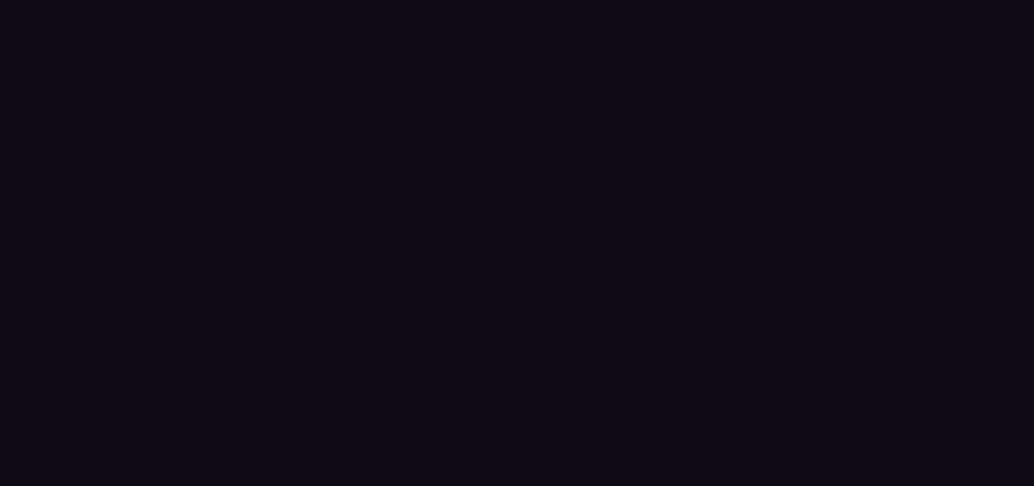
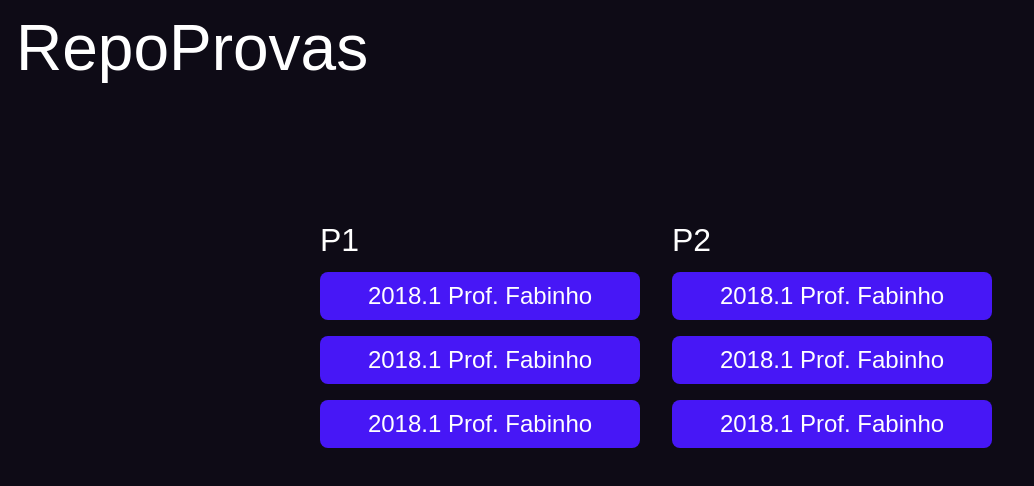
Before and after one commit to hoffmannpaola/repoProvas-front, a React (Create React App) app: page /periodo/eletivas in a window 1280 px wide. Shown: the top 486 px of the page, without its empty margins (0-1034 px from the left). Built offline with nearby package versions, Linux system fonts and the light colour scheme; a web font is replaced by a local one.

Commit message:
Period route created, which leads straight to the tests.

```diff
--- a/src/App.js
+++ b/src/App.js
@@ -7,6 +7,7 @@ import ConsultarProva from "./pages/ConsultarProva";
 import UploadProva from "./pages/UploadProva";
 import Disciplina from "./pages/Disciplina";
 import Professor from "./pages/Professor";
+import Periodo from "./pages/Periodo";
 
 
 
@@ -16,6 +17,7 @@ export default function App() {
       <GlobalStyle />
       <Router>
         <Switch>
+          <Route path="/periodo/:id" exact component={Periodo} />
           <Route path="/professor/:id" exact component={Professor} />
           <Route path="/disciplina/:id" exact component={Disciplina} />
           <Route path="/postar" exact component={UploadProva} />
--- a/src/pages/ConsultarProva.js
+++ b/src/pages/ConsultarProva.js
@@ -4,6 +4,7 @@ import axios from "axios";
 import { useHistory } from "react-router-dom";
 
 import Header from "../components/Header";
+import { killingBlanks } from '../utils/routeFormatting';
 
 export default function ConsultarProva() {
 
@@ -46,38 +47,7 @@ export default function ConsultarProva() {
 
     }, []);
 
-    function killingBlanks(name) {
-        const formatting = name.split(' ');
-        let formatted = '';
 
-        formatting.forEach((element, index) => {
-            if(index === 0){
-                formatted += element;
-
-            } else {
-                formatted += '-'+element;
-
-            }
-
-        });
-
-
-
-        return formatted;
-
-    }
-
-    function removeAccent (text) {
-        text = text.toLowerCase();
-        text = text.replace(new RegExp('[ÁÀÂÃ]','gi'), 'a');
-        text = text.replace(new RegExp('[ÉÈÊ]','gi'), 'e');
-        text = text.replace(new RegExp('[ÍÌÎ]','gi'), 'i');
-        text = text.replace(new RegExp('[ÓÒÔÕ]','gi'), 'o');
-        text = text.replace(new RegExp('[ÚÙÛ]','gi'), 'u');
-        text = text.replace(new RegExp('[Ç]','gi'), 'c');
-
-        return text;
-    }
 
 
     function fromIdToName(choice) {
--- a/src/pages/Disciplina.js
+++ b/src/pages/Disciplina.js
@@ -4,10 +4,15 @@ import { useHistory, useLocation  } from "react-router-dom";
 import styled from "styled-components";
 
 import Header from "../components/Header";
+import { killingBlanks } from '../utils/routeFormatting';
 
 
 export default function Disciplina(props) {
     const subject = props.location.state;
+    const {id} = useParams();
+    console.log(id)
+
+    const history = useHistory();
 
     const periodos = [
         {id: 1, nome: "1º Semestre"},
@@ -34,19 +39,22 @@ export default function Disciplina(props) {
 
     }
 
+    function changePage(item) {
+        const newItem = killingBlanks(item)
 
+        history.push(`/periodo/${newItem}`)
 
-
+    }
 
     // const request = axios.post(`http://localhost:3000/`, {}, {subject});
 
     // request.then(({data}) => {
-        //     history.push(`/lalala/${toSearch}`)
+
     // });
 
     // request.catch( () => {
-        //      alert("Não foi possivel realizar esta busca!");
-        //      setButtonEnabled(true);
+    //         alert("Não foi possivel realizar esta busca!");
+    //         setButtonEnabled(true);
 
     // });
 
@@ -59,6 +67,7 @@ export default function Disciplina(props) {
 
             {listPeriodos.map((item) => (
                 <div
+                    onClick={ changePage(item) }
                     className="periodo"
                     key={item}
                     value={item}>
--- /dev/null
+++ b/src/pages/Periodo.js
@@ -0,0 +1,84 @@
+import React from "react";
+import styled from "styled-components";
+import { useHistory } from "react-router-dom";
+
+import Header from "../components/Header";
+
+
+
+export default function Periodo() {
+
+    //buscar provas por periodo e separar por categoria
+
+    return (
+        <>
+        <Header />
+        <ContainerBox>
+            <div className="boxProvas">
+                <h2>P1</h2>
+                <li>2018.1 Prof. Fabinho</li>
+                <li>2018.1 Prof. Fabinho</li>
+                <li>2018.1 Prof. Fabinho</li>
+
+            </div>
+
+            <div className="boxProvas">
+                <h2>P2</h2>
+                <li>2018.1 Prof. Fabinho</li>
+                <li>2018.1 Prof. Fabinho</li>
+                <li>2018.1 Prof. Fabinho</li>
+
+            </div>
+
+
+        </ContainerBox>
+
+        </>
+    )
+}
+
+const ContainerBox = styled.div `
+    width: 100%;
+    padding: 1rem;
+    display: flex;
+    justify-content: center;
+    align-items: center;
+    margin-top: 7rem;
+
+    .boxProvas {
+        margin-left: 2rem;
+        h2 {
+            font-size: 2rem;
+            margin-bottom: 1rem;
+        }
+        li {
+            display: flex;
+            justify-content: center;
+            align-items: center;
+            width: 20rem;
+            height: 3rem;
+            background: #4717F6;
+            border: none;
+            border-radius: 0.5rem;
+            font-size: 1.5rem;
+            margin-top: 1rem;
+            list-style-type: none;
+            font-size: 1.5rem;
+            margin-bottom: 1rem;
+        }
+
+    }
+
+    @media (max-width: 800px) {
+        flex-direction: column;
+        margin-top: 2rem;
+
+        .boxProvas {
+            margin-left: 0;
+            margin-bottom: 1rem;
+
+        }
+    }
+
+
+`
--- /dev/null
+++ b/src/utils/routeFormatting.js
@@ -0,0 +1,37 @@
+export function killingBlanks(name) {
+        const formatting = name.split(' ');
+        let formatted = '';
+
+        formatting.forEach((element, index) => {
+            if(index === 0){
+                const newElement = removeAccent(element)
+
+                formatted += newElement;
+
+            } else {
+                const newElement = removeAccent(element)
+
+                formatted += '-'+newElement;
+
+            }
+
+        });
+
+
+
+        return formatted;
+
+}
+
+function removeAccent (text) {
+        text = text.toLowerCase();
+        text = text.replace(new RegExp('[ÁÀÂÃ]','gi'), 'a');
+        text = text.replace(new RegExp('[ÉÈÊ]','gi'), 'e');
+        text = text.replace(new RegExp('[ÍÌÎ]','gi'), 'i');
+        text = text.replace(new RegExp('[ÓÒÔÕ]','gi'), 'o');
+        text = text.replace(new RegExp('[ÚÙÛ]','gi'), 'u');
+        text = text.replace(new RegExp('[Ç]','gi'), 'c');
+
+
+        return text;
+}
```
Also changed, not shown: 1 other file (tests, documents, lock files or other folders). Lines whose indentation alone changed are shown as unchanged.
